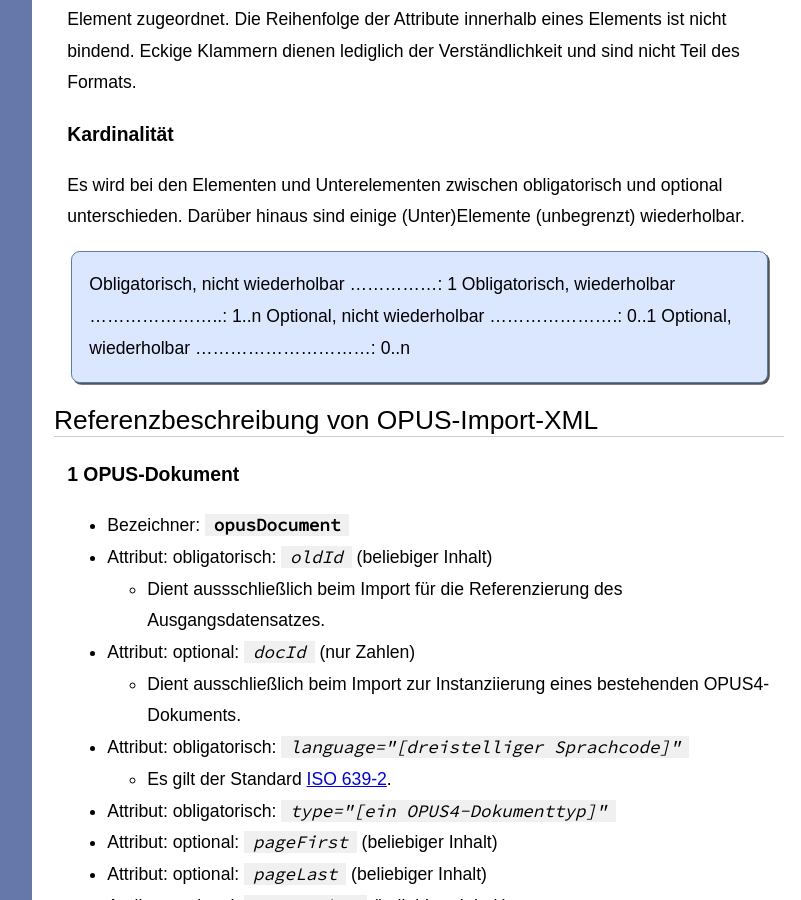
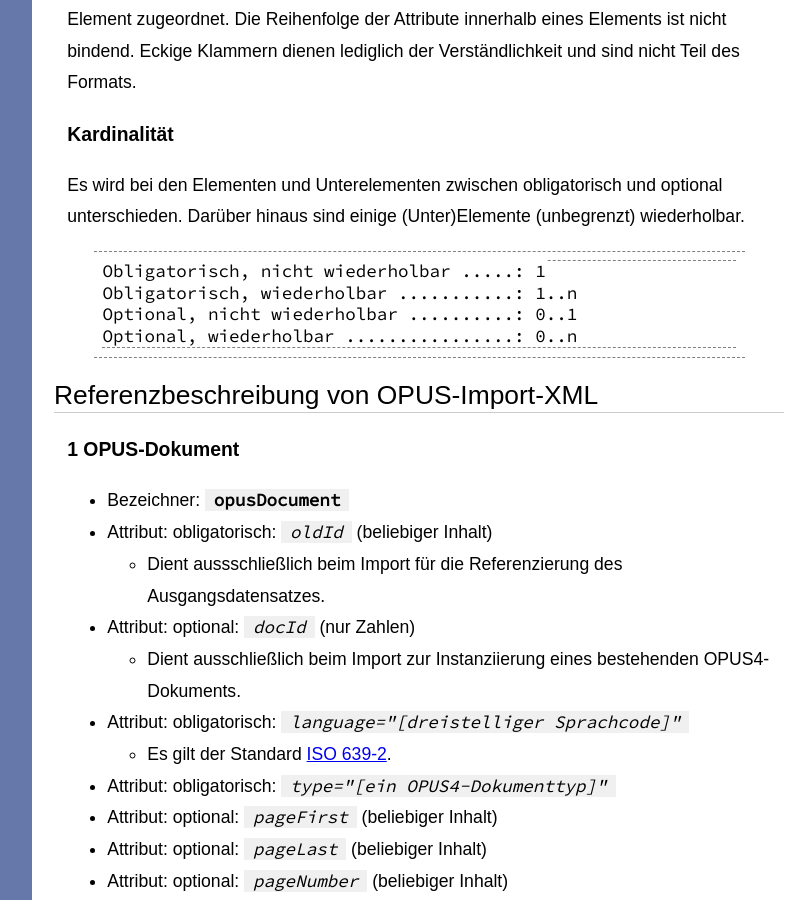
Before and after one commit to OPUS4/opus4.github.io, a Jekyll site: the page built from import/importxml.md, in a window 1280 px wide and 900 px high, scrolled down 571 px. Shown: the whole window, without its empty margins (224-1025 px from the left). Built offline with Jekyll 4.4.1, drawn with Linux system fonts in a browser that asks for light colours.

Commit message:
Small formating fix.

```diff
--- a/import/importxml.md
+++ b/import/importxml.md
@@ -32,12 +32,10 @@
 Es wird bei den Elementen und Unterelementen zwischen obligatorisch und optional unterschieden.  Darüber hinaus sind
 einige (Unter)Elemente (unbegrenzt) wiederholbar.
 
-<p class="info" markdown="1">
-  Obligatorisch, nicht wiederholbar ...............: 1
-  Obligatorisch, wiederholbar .......................: 1..n
-  Optional, nicht wiederholbar ......................: 0..1
-  Optional, wiederholbar ..............................: 0..n
-</p>
+    Obligatorisch, nicht wiederholbar .....: 1
+    Obligatorisch, wiederholbar ...........: 1..n
+    Optional, nicht wiederholbar ..........: 0..1
+    Optional, wiederholbar ................: 0..n
 
 
 ## Referenzbeschreibung von OPUS-Import-XML
```
